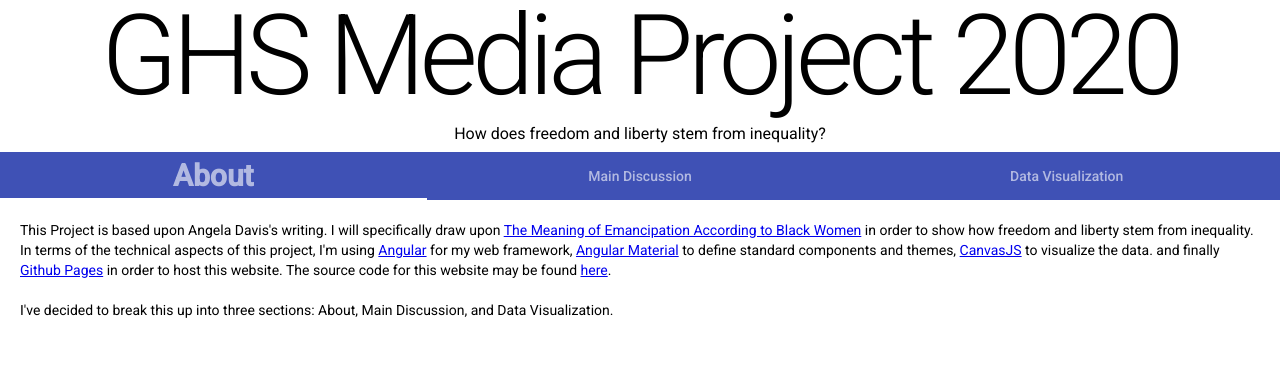
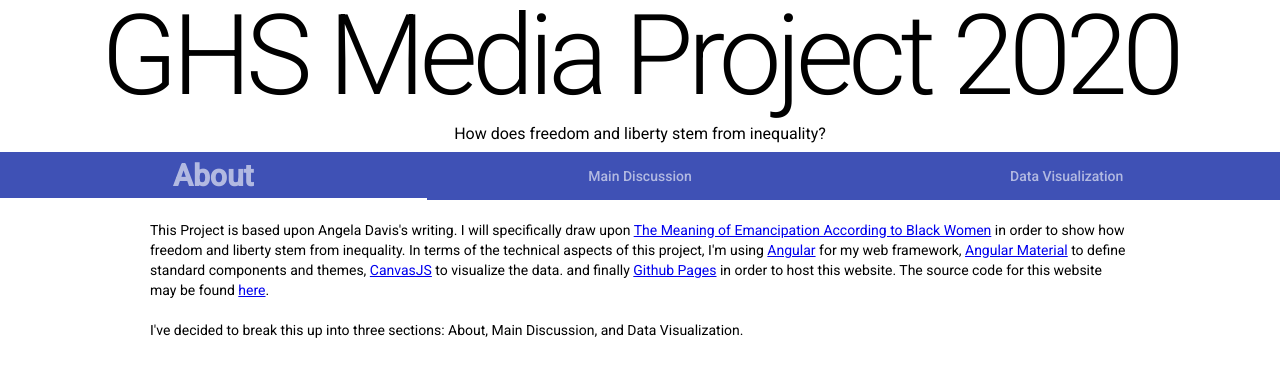
Before and after one commit to Nimzzz/GHSMediaProject, an Angular app: page / in a window 1280 px wide. Shown: the top 376 px of the page. Built offline with nearby package versions, Linux system fonts and the light colour scheme.

Commit message:
Margin touch ups

```diff
--- a/src/app/app.component.css
+++ b/src/app/app.component.css
@@ -5,7 +5,9 @@
 .mat-body-1 {
   font-size: 16px;
   text-align: left;
-  margin: 20px;
+  margin-top: 20px;
+  margin-left: 150px;
+  margin-right: 150px;
 }
 
 .mat-tab-label.mat-tab-label-active {
```
